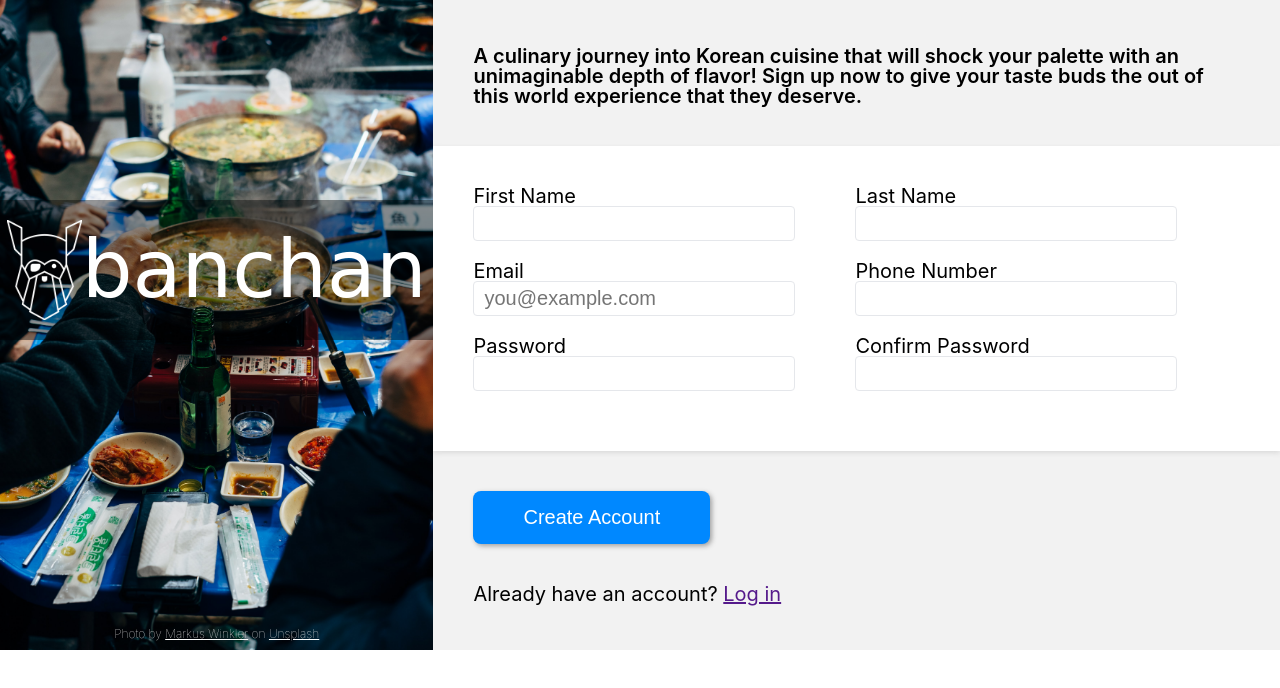
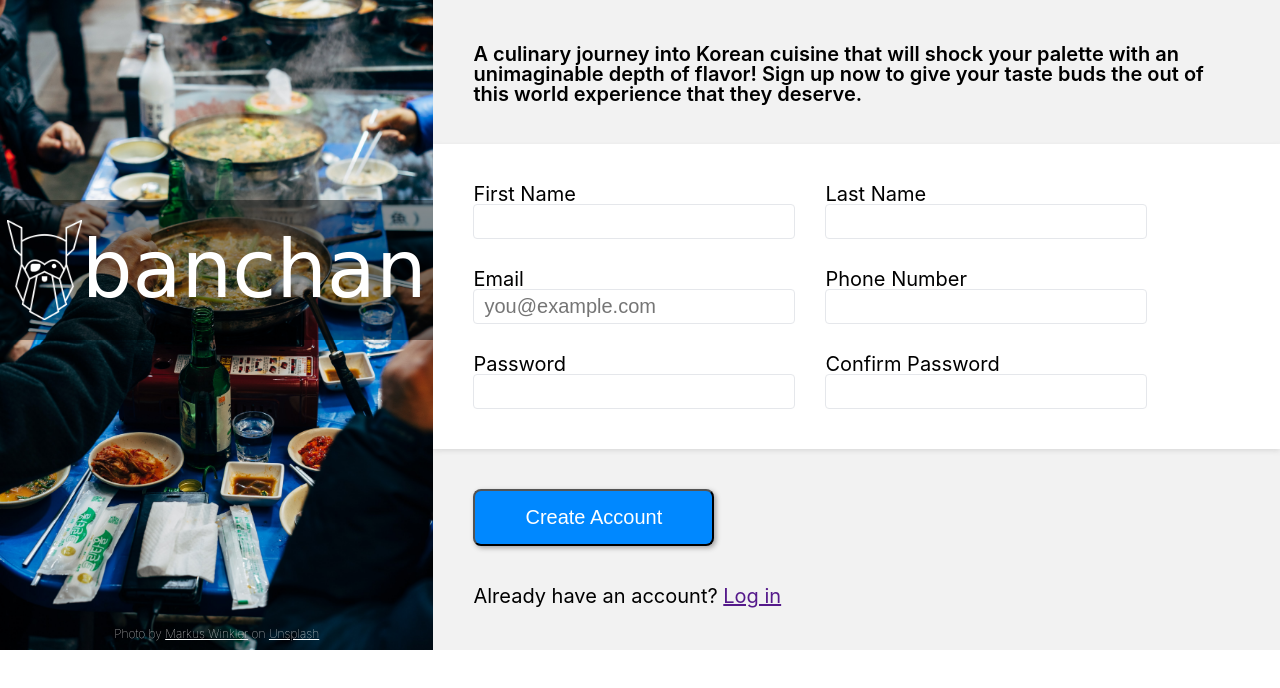
Before and after one commit to michaeljchong/sign-up-form, a plain HTML site: page index.html in a window 1280 px wide. Drawn offline with Linux system fonts and the light colour scheme; a web font is replaced by a local one.

Commit message:
Reformat page content to sit within the form element

```diff
--- a/index.html
+++ b/index.html
@@ -22,32 +22,40 @@
       Winkler</a> on <a
       href="https://unsplash.com/s/photos/korean-food?utm_source=unsplash&utm_medium=referral&utm_content=creditCopyText">Unsplash</a></p>
   </div>
-  <div class="content">
+  <form action="signupform/path" method="post">
     <div class="intro">
       <p>A culinary journey into Korean cuisine that will shock your palette with an unimaginable depth of flavor! Sign up now to give your taste buds the out of this world experience that they deserve.</p>
     </div>
-    <form action="signupform/path" method="post">
-      <div class="column">
+    <div class="info">
+      <div class="field">
         <label for="first_name">First Name</label>
-        <input type="text" id="first_name" name="first_name">
+        <input type="text" id="first_name" name="first_name" required>
+      </div>
+      <div class="field">
+        <label for="last_name">Last Name</label>
+        <input type="text" id="last_name" name="last_name" required>
+      </div>
+      <div class="field">
         <label for="user_email">Email</label>
-        <input type="email" id="user_email" name="email" placeholder="you@example.com">
+        <input type="email" id="user_email" name="email" placeholder="you@example.com" required>
+      </div>
+      <div class="field">
+        <label for="phone_number">Phone Number</label>
+        <input type="number" id="phone_number" name="phone_number" required>
+      </div>
+      <div class="field">
         <label for="password">Password</label>
-        <input type="password" id="password" name="password">
+        <input type="password" id="password" name="password" required>
       </div>
-      <div class="column">
-        <label for="last_name">Last Name</label>
-        <input type="text" id="last_name" name="last_name">
-        <label for="phone_number">Phone Number</label>
-        <input type="number" id="phone_number" name="phone_number">
+      <div class="field">
         <label for="confirm_password">Confirm Password</label>
-        <input type="password" id="confirm_password" name="confirm_password">
+        <input type="password" id="confirm_password" name="confirm_password" required>
       </div>
-    </form>
-    <div>
+    </div>
+    <div class="action">
       <button type="submit">Create Account</button>
       <p>Already have an account? <a href="">Log in</a></p>
     </div>
-  </div>
+  </form>
 </body>
 </html>
--- a/style.css
+++ b/style.css
@@ -92,16 +92,14 @@ body {
   height: 100px;
 }
 
-.content {
+form {
   display: flex;
   flex-direction: column;
   justify-content: center;
   background-color: rgb(242, 242, 242);
-
 }
 
-.content>div,
-.content form {
+form > * {
   padding: 40px;
 }
 
@@ -109,26 +107,25 @@ body {
   font-weight: 600;
 }
 
-form {
+.info {
   background-color: white;
   box-shadow: 0 2px 5px rgb(218, 218, 218);
   display: flex;
-  gap: 60px;
+  flex-wrap: wrap;
+  gap: 30px;
 }
 
-form input {
+.field {
+  display: flex;
+  flex-direction: column;
+}
+
+.field input {
   border: 1px solid #E5E7EB;
   border-radius: 4px;
   width: 300px;
-  margin-bottom: 20px;
   font-size: 1em;
   padding: 5px 10px;
-}
-
-.column {
-  display: flex;
-  flex-direction: column;
-  box-sizing: border-box;
 }
 
 #last_name:focus {
@@ -138,11 +135,16 @@ form input {
 
 button {
   background-color: rgb(0, 136, 255);
-  border: none;
   box-shadow: 2px 2px 5px rgb(160, 160, 160);
   border-radius: 8px;
   padding: 15px 50px;
   margin-bottom: 40px;
   color: white;
   font-size: 20px;
+  cursor: pointer;
 }
+
+button:hover {
+  outline     : none;
+  background  : rgb(0, 114, 213);
+}
```
